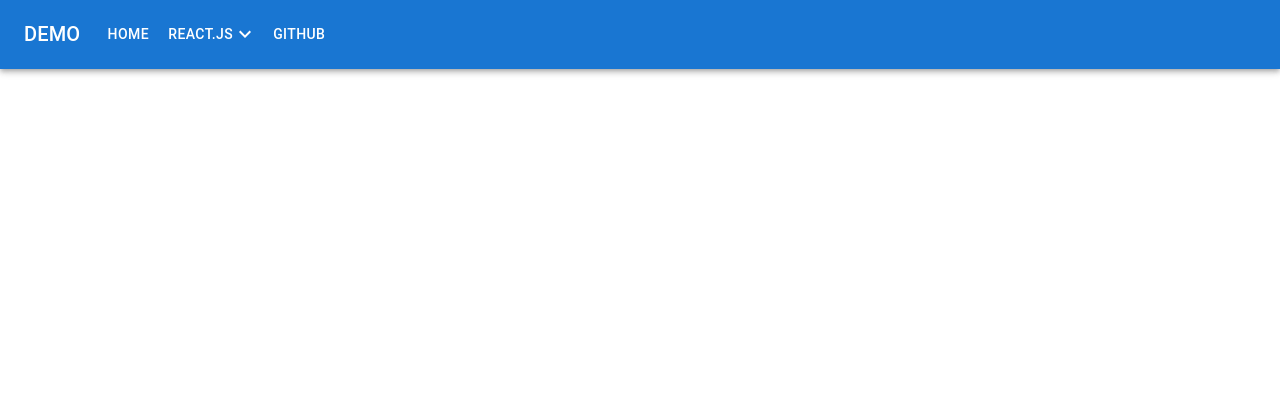
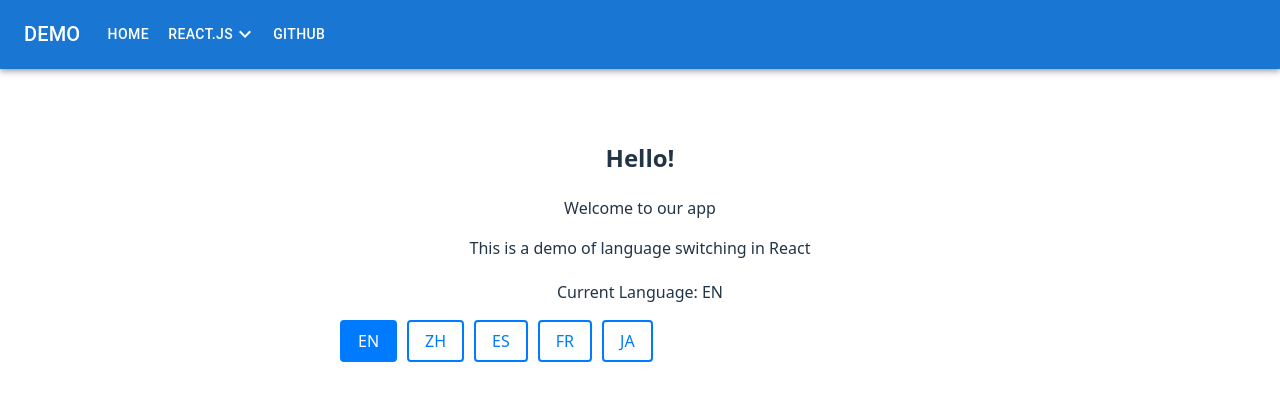
Before and after one commit to ganjianping/gjpd-reactjs19-vite, a React (Vite) app: page /demo/reactjs/language-example in a window 1280 px wide. Shown: the top 400 px of the page. Built offline with nearby package versions, Linux system fonts and the light colour scheme.

Commit message:
Add language switching feature and improve React19Features accessibility

```diff
--- a/src/App.jsx
+++ b/src/App.jsx
@@ -9,6 +9,7 @@ import FormsExample from './demo/reactjs/FormsExample';
 import ContextExample from './demo/reactjs/ContextExample';
 import LifecycleExample from './demo/reactjs/LifecycleExample';
 import React19Features from './demo/reactjs/React19Features';
+import LanguageExample from './demo/reactjs/language/LanguageExample';
 import './App.css';
 
 function App() {
@@ -26,6 +27,7 @@ function App() {
           <Route path="/demo/reactjs/context-example" element={<ContextExample />} />
           <Route path="/demo/reactjs/lifecycle-example" element={<LifecycleExample />} />
           <Route path="/demo/reactjs/react19-features" element={<React19Features />} />
+          <Route path="/demo/reactjs/language-example" element={<LanguageExample />} />
         </Routes>
       </div>
     </BrowserRouter>
--- a/src/demo/reactjs/React19Features.jsx
+++ b/src/demo/reactjs/React19Features.jsx
@@ -132,6 +132,8 @@ function React19Features() {
                 setCount(c => c + 1);
               });
             }}
+            aria-label={isPending ? 'Updating count' : 'Increment count'}
+            tabIndex={0}
           >
             {isPending ? 'Updating...' : 'Increment'}
           </button>
--- /dev/null
+++ b/src/demo/reactjs/language/LanguageContext.jsx
@@ -0,0 +1,74 @@
+import React, { createContext, useState, useContext } from 'react';
+
+// Define translations
+const translations = {
+  en: {
+    greeting: 'Hello',
+    welcome: 'Welcome to our app',
+    switchLanguage: 'Switch Language',
+    currentLanguage: 'Current Language',
+    description: 'This is a demo of language switching in React'
+  },
+  zh: {
+    greeting: '你好',
+    welcome: '欢迎使用我们的应用',
+    switchLanguage: '切换语言',
+    currentLanguage: '当前语言',
+    description: '这是一个 React 语言切换示例'
+  },
+  es: {
+    greeting: 'Hola',
+    welcome: 'Bienvenido a nuestra aplicación',
+    switchLanguage: 'Cambiar idioma',
+    currentLanguage: 'Idioma actual',
+    description: 'Esta es una demostración del cambio de idioma en React'
+  },
+  fr: {
+    greeting: 'Bonjour',
+    welcome: 'Bienvenue dans notre application',
+    switchLanguage: 'Changer de langue',
+    currentLanguage: 'Langue actuelle',
+    description: 'Ceci est une démonstration du changement de langue dans React'
+  },
+  ja: {
+    greeting: 'こんにちは',
+    welcome: 'アプリへようこそ',
+    switchLanguage: '言語を切り替える',
+    currentLanguage: '現在の言語',
+    description: 'Reactでの言語切り替えのデモです'
+  }
+};
+
+const LanguageContext = createContext();
+
+export function LanguageProvider({ children }) {
+  const [language, setLanguage] = useState('en');
+
+  const value = {
+    language,
+    setLanguage,
+    translations: translations[language],
+    availableLanguages: Object.keys(translations),
+    // Updated to cycle through all available languages
+    toggleLanguage: () => {
+      const languages = Object.keys(translations);
+      const currentIndex = languages.indexOf(language);
+      const nextIndex = (currentIndex + 1) % languages.length;
+      setLanguage(languages[nextIndex]);
+    }
+  };
+
+  return (
+    <LanguageContext.Provider value={value}>
+      {children}
+    </LanguageContext.Provider>
+  );
+}
+
+export function useLanguage() {
+  const context = useContext(LanguageContext);
+  if (context === undefined) {
+    throw new Error('useLanguage must be used within a LanguageProvider');
+  }
+  return context;
+}
--- /dev/null
+++ b/src/demo/reactjs/language/LanguageExample.css
@@ -0,0 +1,35 @@
+.language-demo {
+    padding: 20px;
+    max-width: 600px;
+    margin: 0 auto;
+}
+
+.language-controls {
+    margin-top: 20px;
+}
+
+.language-buttons {
+    display: flex;
+    gap: 10px;
+    margin-top: 10px;
+    flex-wrap: wrap;
+}
+
+.language-buttons button {
+    padding: 8px 16px;
+    border: 2px solid #007bff;
+    border-radius: 4px;
+    background: white;
+    color: #007bff;
+    cursor: pointer;
+    transition: all 0.3s ease;
+}
+
+.language-buttons button:hover {
+    background: #e7f1ff;
+}
+
+.language-buttons button.active {
+    background: #007bff;
+    color: white;
+}
--- /dev/null
+++ b/src/demo/reactjs/language/LanguageExample.jsx
@@ -0,0 +1,40 @@
+import React from 'react';
+import { LanguageProvider, useLanguage } from './LanguageContext';
+import './LanguageExample.css';
+
+function LanguageContent() {
+  const { translations, language, setLanguage, availableLanguages } = useLanguage();
+
+  return (
+    <div className="language-demo">
+      <h2>{translations.greeting}!</h2>
+      <p>{translations.welcome}</p>
+      <p>{translations.description}</p>
+
+      <div className="language-controls">
+        <p>{translations.currentLanguage}: {language.toUpperCase()}</p>
+        <div className="language-buttons">
+          {availableLanguages.map((lang) => (
+            <button
+              key={lang}
+              onClick={() => setLanguage(lang)}
+              className={lang === language ? 'active' : ''}
+            >
+              {lang.toUpperCase()}
+            </button>
+          ))}
+        </div>
+      </div>
+    </div>
+  );
+}
+
+function LanguageExample() {
+  return (
+    <LanguageProvider>
+      <LanguageContent />
+    </LanguageProvider>
+  );
+}
+
+export default LanguageExample;
--- a/src/menu/menu.json
+++ b/src/menu/menu.json
@@ -15,7 +15,8 @@
         { "label": "Forms", "url": "/demo/reactjs/forms-example" },
         { "label": "Context API", "url": "/demo/reactjs/context-example" },
         { "label": "Component Lifecycle", "url": "/demo/reactjs/lifecycle-example" },
-        { "label": "React 19 Features", "url": "/demo/reactjs/react19-features" }
+        { "label": "React 19 Features", "url": "/demo/reactjs/react19-features" },
+        { "label": "Language Example", "url": "/demo/reactjs/language-example" }
       ]
     },
     {
```
